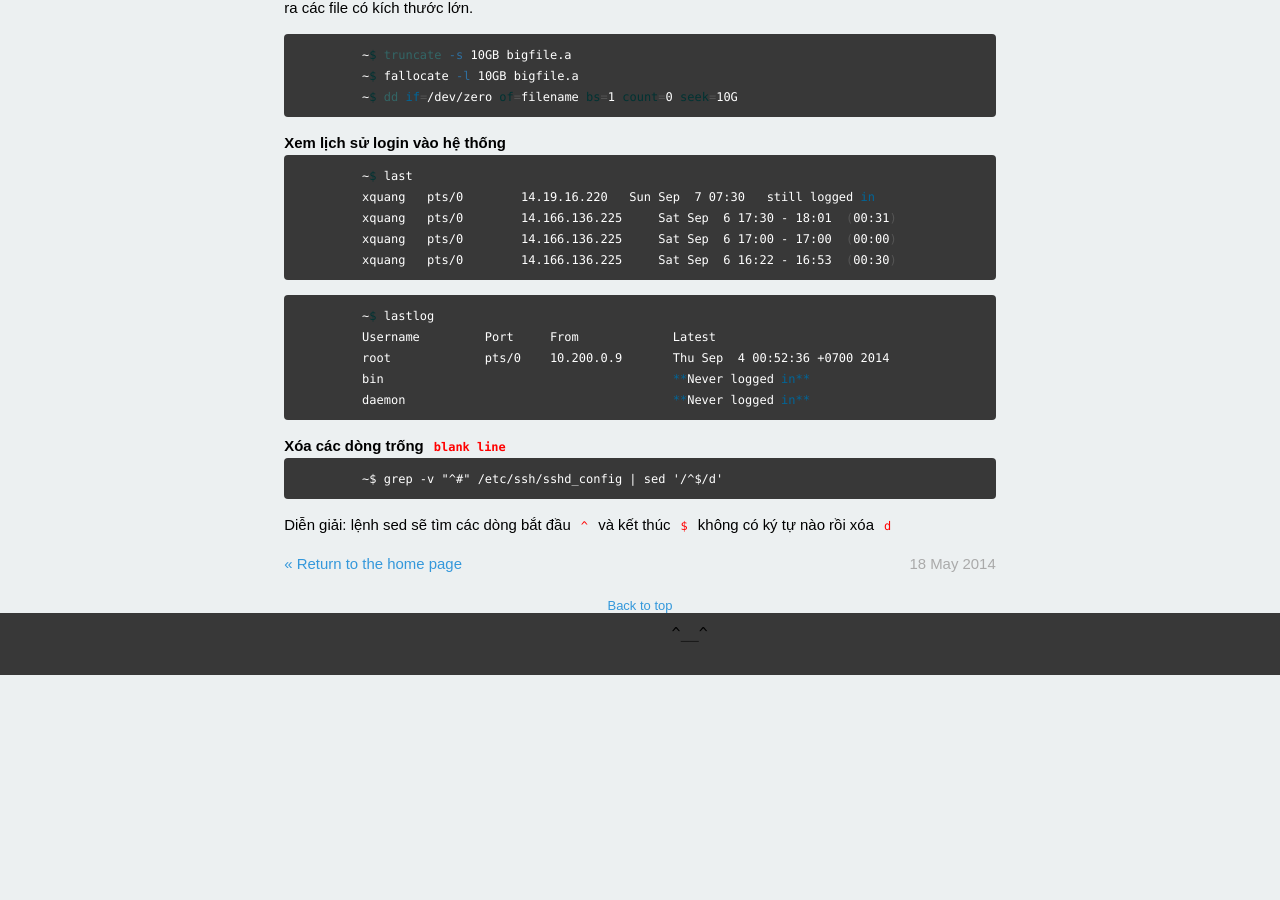
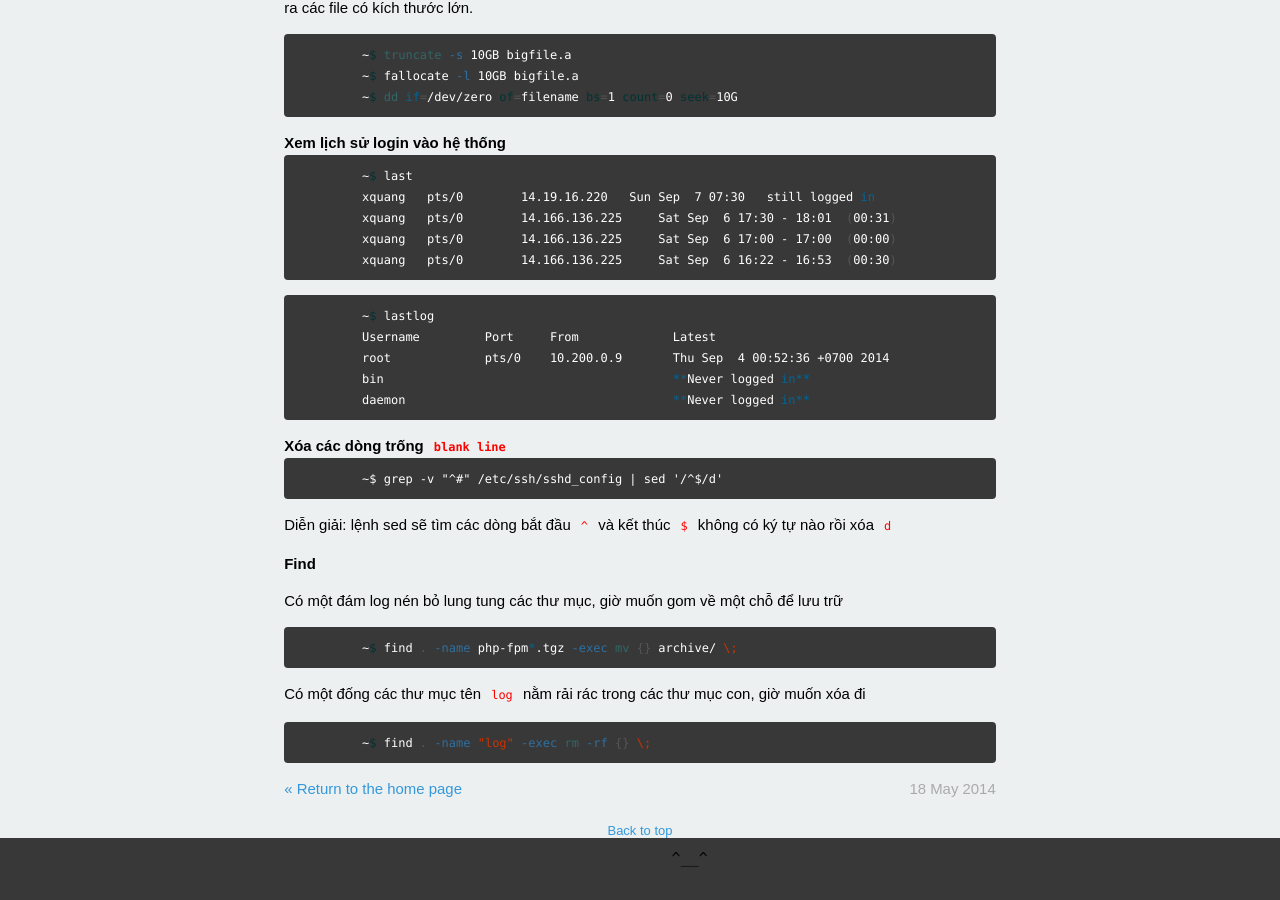
Before and after one commit to gitter-badger/xluffy.github.io, a Jekyll site: the page built from _posts/2014-05-18-fun-cmd-in-linux.md, in a window 1280 px wide and 900 px high, scrolled down 785 px. Built offline with Jekyll 4.4.1, drawn with Linux system fonts in a browser that asks for light colours; Markdown is read by kramdown in place of the engine named in the settings; before the commit the page ends 1460 px from its top, so only the background shows below that.

Commit message:
Lệnh find, xóa và gom log

````diff
--- a/_posts/2014-05-18-fun-cmd-in-linux.md
+++ b/_posts/2014-05-18-fun-cmd-in-linux.md
@@ -74,3 +74,17 @@ Ví dụ bạn cần tạo một file với kích thước 10GB để kiểm tra
 ```
 
 Diễn giải: lệnh sed sẽ tìm các dòng bắt đầu `^` và kết thúc `$` không có ký tự nào rồi xóa `d`
+
+### Find
+
+Có một đám log nén bỏ lung tung các thư mục, giờ muốn gom về một chỗ để lưu trữ
+
+```bash
+	~$ find . -name php-fpm*.tgz -exec mv {} archive/ \;
+```
+
+Có một đống các thư mục tên `log` nằm rải rác trong các thư mục con, giờ muốn xóa đi
+
+```bash
+	~$ find . -name "log" -exec rm -rf {} \;
+```
````
